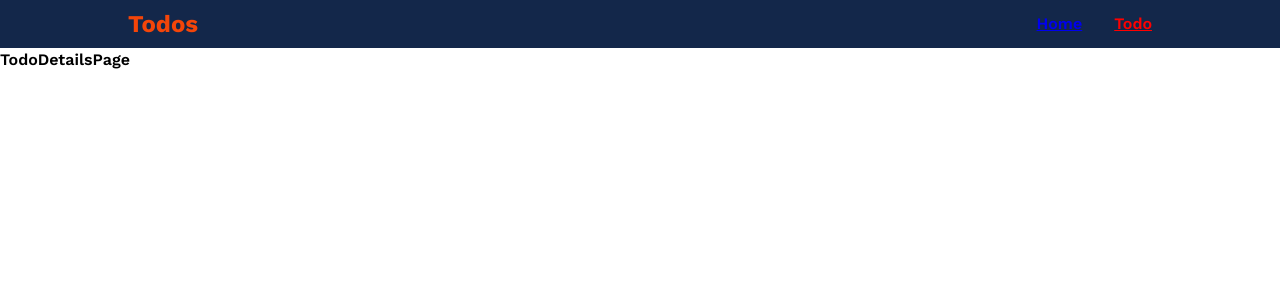
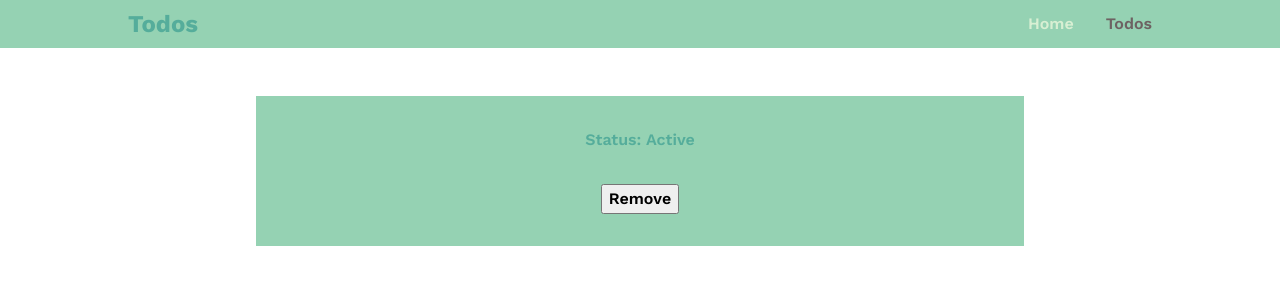
Before and after one commit to Omerkugel12/Todo-app, a React (Vite) app in the folder app/: page /todo/1 in a window 1280 px wide. Shown: the top 300 px of the page. Built offline with nearby package versions, Linux system fonts and the light colour scheme; no server answers.

Commit message:
todo-details

```diff
--- a/app/src/App.jsx
+++ b/app/src/App.jsx
@@ -12,8 +12,9 @@ function App() {
     const { href, children } = props;
     return (
       <NavLink
+        className="nav-item"
         style={({ isActive }) => {
-          return isActive ? { color: "red" } : {};
+          return isActive ? { color: "#6d6262" } : {};
         }}
         to={href}
       >
@@ -28,14 +29,10 @@ function App() {
         <h1>Todos</h1>
         <ul className="nav-ul">
           <li>
-            <TopNavBar className="nav-item" href="/">
-              Home
-            </TopNavBar>
+            <TopNavBar href="/">Home</TopNavBar>
           </li>
           <li>
-            <TopNavBar className="nav-item" href="/todo">
-              Todo
-            </TopNavBar>
+            <TopNavBar href="/todo">Todos</TopNavBar>
           </li>
         </ul>
       </nav>
--- a/app/src/components/TodoItem.jsx
+++ b/app/src/components/TodoItem.jsx
@@ -1,25 +1,28 @@
-import { Button } from "@mui/material"
-import DeleteIcon from '@mui/icons-material/Delete';
+import { Button } from "@mui/material";
+import DeleteIcon from "@mui/icons-material/Delete";
 import Checkbox from "@mui/material/Checkbox";
-import Tooltip from '@mui/material/Tooltip';
+import Tooltip from "@mui/material/Tooltip";
+import { Link } from "react-router-dom";
 
 export function TodoItem(props) {
-    const {todo,toggleTodo,removeTodo} = props
+  const { todo, toggleTodo, removeTodo } = props;
   return (
     <li key={todo.id}>
       <div className="input-and-labael">
-                  <Checkbox
-                    checked={todo.isComplete}
-                    onChange={() => toggleTodo(todo)}/>
+        <Checkbox checked={todo.isComplete} onChange={() => toggleTodo(todo)} />
+        <Link to={todo.id}>
           <label>{todo.title}</label>
+        </Link>
       </div>
       <Tooltip title="Remove todo" placement="top-start">
-                <Button variant='outlined' color="error"
+        <Button
+          variant="outlined"
+          color="error"
           onClick={() => removeTodo(todo.id)}
         >
-                  <DeleteIcon/>
+          <DeleteIcon />
         </Button>
       </Tooltip>
     </li>
-    )
+  );
 }
--- a/app/src/index.css
+++ b/app/src/index.css
@@ -5,10 +5,10 @@ ul{
 }
 
 :root{
-  --red: #F44509;
-  --white: #fff;
-  --blue: #13274A;
-  --gray: #6d6262;
+  --primary-100: #F1F8E8;
+  --primary-200: #D8EFD3;
+  --primary-400: #95D2B3;
+  --primary-600: #55AD9B;
 }
 
 .main-container-wrapper{
@@ -23,7 +23,7 @@ ul{
   justify-content: space-between;
   align-items: center;
   height: 3rem;
-  background-color: var(--blue);
+  background-color: var(--primary-400);
   padding-inline: 8em;
 }
 
@@ -33,7 +33,7 @@ ul{
 }
 
 .nav-item{
-  color: var(--white);
+  color: var(--primary-200);
   text-decoration: none;
 }
 
@@ -45,8 +45,8 @@ ul{
   justify-content: space-between;
   gap: 2rem;
   align-items: center;
-  color: var(--white);
-  background-color: var(--blue);
+  color: var(--primary-200);
+  background-color: var(--primary-400);
   padding-block: 2rem;
 }
 
@@ -56,7 +56,7 @@ h1{
 
 form{
   /* width: 50%; */
-  border: 1px solid var(--red);
+  border: 1px solid var(--primary-600);
   border-radius: 1rem;
   display: flex;
   flex-direction: column;
@@ -84,7 +84,7 @@ form{
 
 .filters-buttons{
   display: flex;
-  border: 2px solid var(--white);
+  border: 2px solid var(--primary-200);
   border-radius: 1rem;
   padding: 2rem;
   margin-top: 1rem;
@@ -105,8 +105,10 @@ form{
   display: flex;
   justify-content: space-between;
   align-items: center;
-  border-bottom: 1px solid var(--white);
+  border-bottom: 1px solid var(--primary-200);
   padding: 1rem;
+  background-color: var(--primary-200);
+  border-radius: 0.5rem;
 }
 
 .todo-list li div{
@@ -117,7 +119,7 @@ form{
 }
 
 .statistics-container{
-  border: 1px solid var(--red);
+  border: 1px solid var(--primary-600);
   padding: 1rem;
   display: flex;
   flex-direction: column;
@@ -127,7 +129,7 @@ form{
 }
 
 .statistic-item p{
-  color: var(--white);
+  color: var(--primary-200);
 }
 
 .progress-bar-container{
--- a/app/src/pages/TodoDetailsPage.jsx
+++ b/app/src/pages/TodoDetailsPage.jsx
@@ -1,9 +1,47 @@
-import React from 'react'
+import React, { useEffect, useState } from "react";
+import { useParams } from "react-router";
+import axios from "axios";
+
+const todosUrl = "http://localhost:8001/todos";
 
 function TodoDetailsPage() {
+  const { todoId } = useParams();
+  const [todo, setTodo] = useState({});
+
+  useEffect(() => {
+    return async function fetchTodo() {
+      try {
+        const res = await axios.get(`${todosUrl}/${todoId}`);
+        const data = res.data;
+        setTodo(data);
+      } catch (error) {
+        console.log(error);
+      }
+    };
+  }, [todoId]);
+
+  async function removeTodo(todoId) {
+    try {
+      await axios.delete(`${todosUrl}/${todoId}`);
+      setTodos((prevTodos) => {
+        return prevTodos.filter((todo) => todo.id !== todoId);
+      });
+    } catch (error) {
+      console.log(error);
+    }
+  }
+
   return (
-    <div>TodoDetailsPage</div>
-  )
+    <div className="main-container-wrapper">
+      <div className="main-container">
+        <div className="todo-details-container">
+          <p>{todo.title}</p>
+          {todo.isComplete ? <p>Status: Completed</p> : <p>Status: Active</p>}
+        </div>
+        <button onClick={() => removeTodo(todoId)}>Remove</button>
+      </div>
+    </div>
+  );
 }
 
-export default TodoDetailsPage
+export default TodoDetailsPage;
--- a/app/src/reset.css
+++ b/app/src/reset.css
@@ -1,8 +1,8 @@
 :root{
-  --red: #F44509;
-  --white: #fff;
-  --blue: #13274A;
-  --gray: #6d6262;
+  --primary-100: #F1F8E8;
+  --primary-200: #D8EFD3;
+  --primary-400: #95D2B3;
+  --primary-600: #55AD9B;
 }
 
 */
@@ -43,7 +43,7 @@ input, button, textarea, select {
 */
 p, h1, h2, h3, h4, h5, h6 {
   overflow-wrap: break-word;
-  color: var(--red);
+  color: var(--primary-600);
 }
 /*
   8. Create a root stacking context
```
Lines whose indentation alone changed are shown as unchanged.
